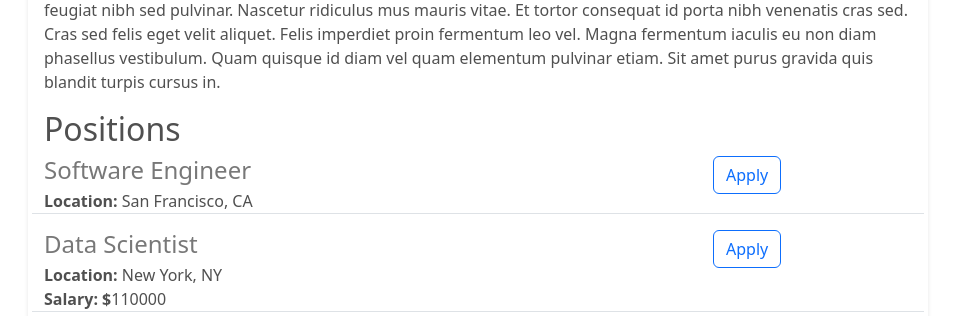
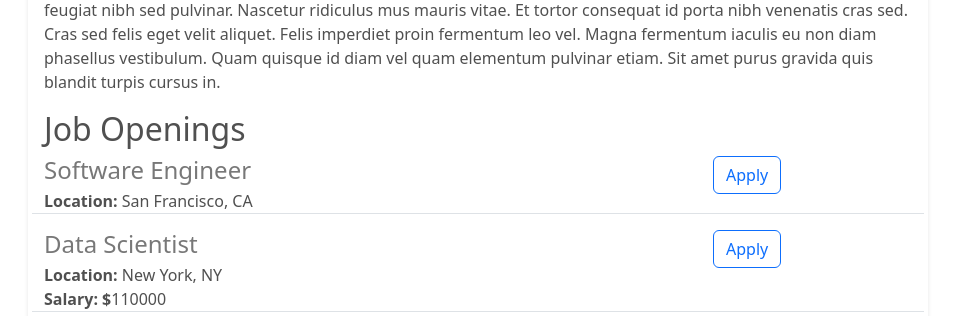
Before and after one commit to Vicoleon/web_training, a Flask app: page / in a window 1280 px wide. Shown: the part 987-1303 px from the top of the page, without its empty margins (162-1117 px from the left). Run offline with Flask 3, Linux system fonts and the light colour scheme.

Commit message:
Changed Positions for Job Openings

```diff
--- a/templates/home.html
+++ b/templates/home.html
@@ -76,7 +76,7 @@
 
       Urna porttitor rhoncus dolor purus non enim praesent. Molestie a iaculis at erat pellentesque adipiscing commodo. Tortor id aliquet lectus proin nibh. Porta lorem mollis aliquam ut porttitor. Malesuada fames ac turpis egestas maecenas. Tempus quam pellentesque nec nam aliquam sem. Aenean euismod elementum nisi quis eleifend quam adipiscing. Purus in massa tempor nec. Ipsum faucibus vitae aliquet nec. Praesent semper feugiat nibh sed pulvinar. Nascetur ridiculus mus mauris vitae. Et tortor consequat id porta nibh venenatis cras sed. Cras sed felis eget velit aliquet. Felis imperdiet proin fermentum leo vel. Magna fermentum iaculis eu non diam phasellus vestibulum. Quam quisque id diam vel quam elementum pulvinar etiam. Sit amet purus gravida quis blandit turpis cursus in.
     </p>
-    <h2>Positions</h2>
+    <h2>Job Openings</h2>
     <div>
       {% for job in jobs %}
       {% include 'jobitem.html' %}
```
